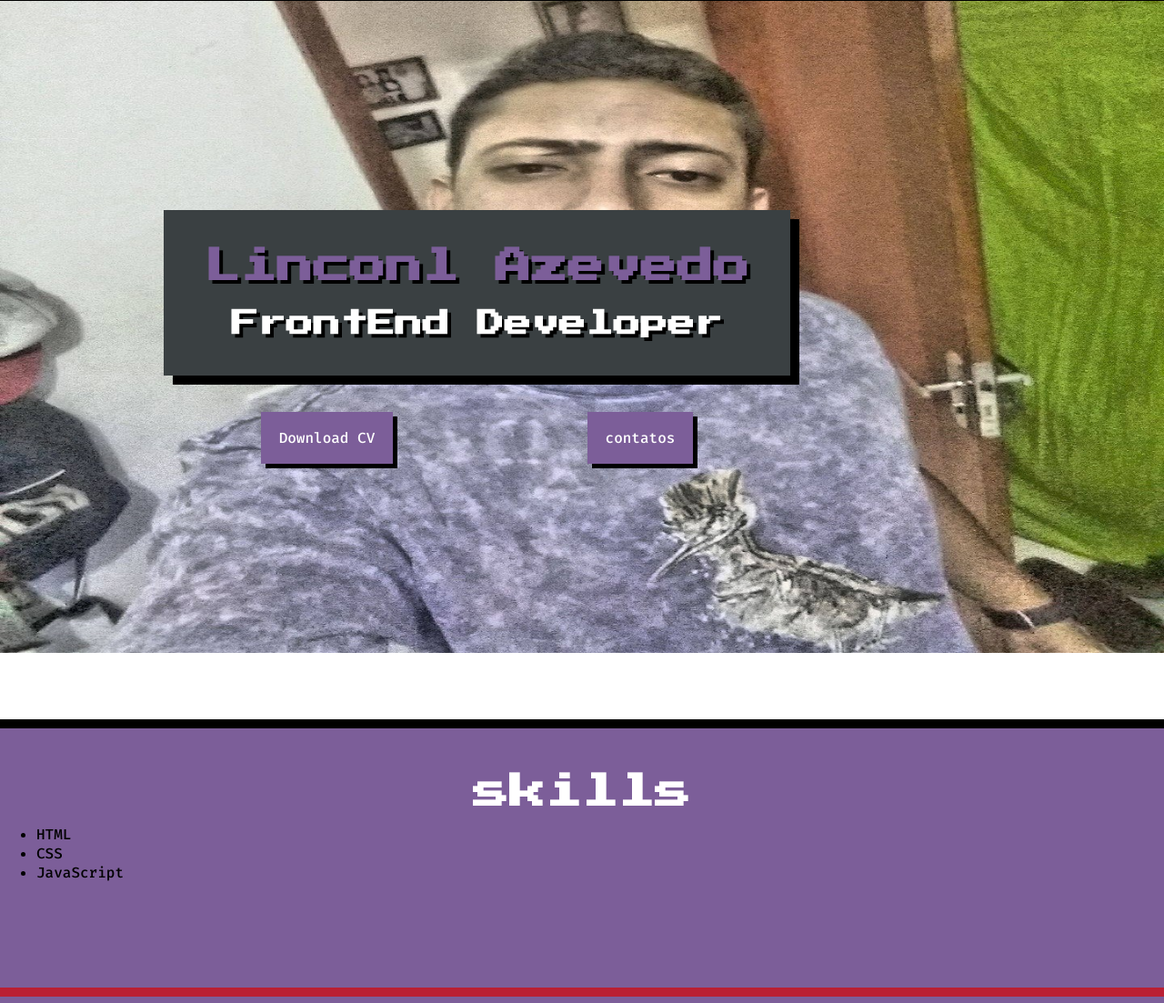
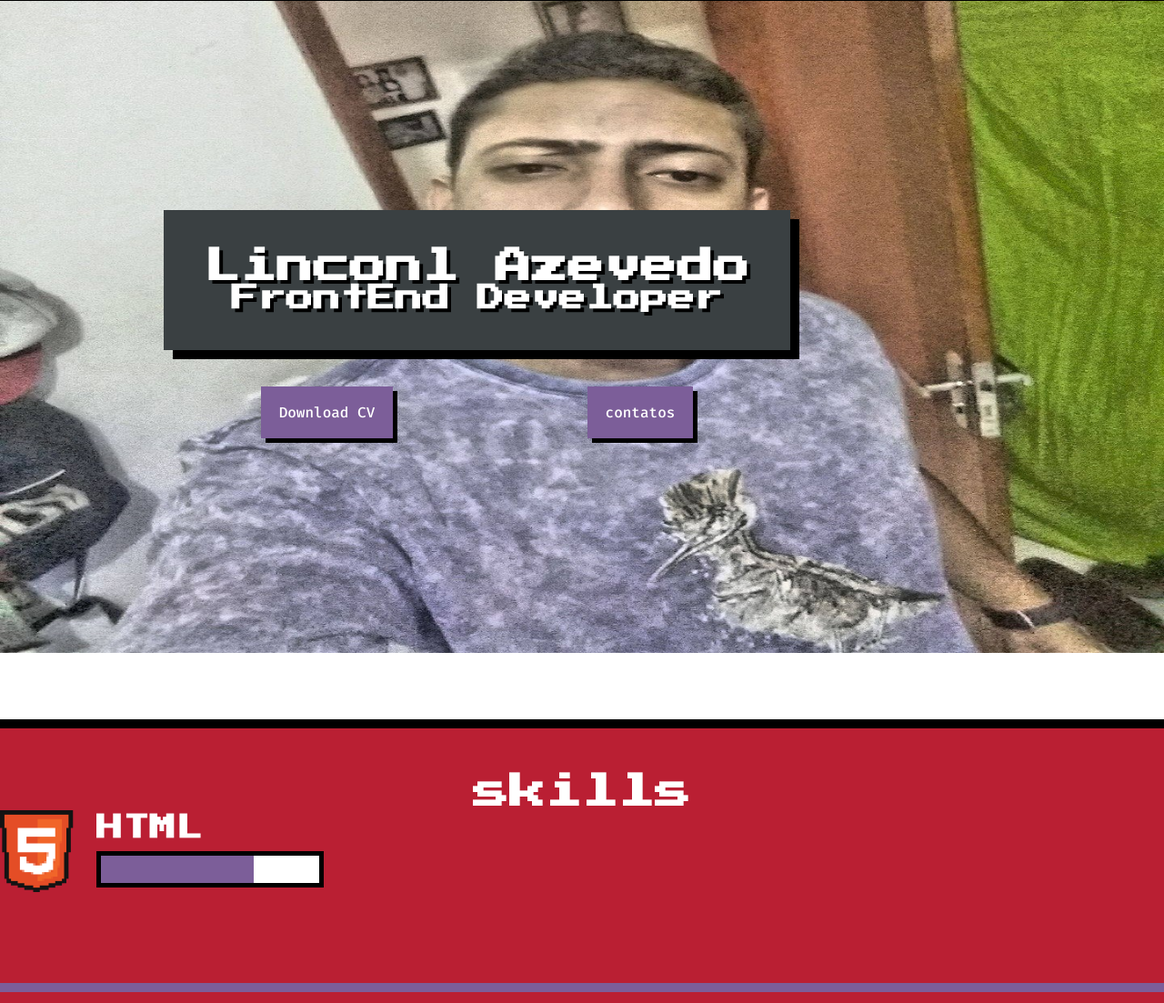
Before and after one commit to linconl-cmd/projeto-portifolio, a plain HTML site: page index.html in a window 1280 px wide. Shown: the part 89-1192 px from the top of the page at 91% size. Drawn offline with Linux system fonts and the light colour scheme.

Commit message:
change in title and change , index and prorgress bar

```diff
--- a/css/components/title.css
+++ b/css/components/main-title.css
@@ -1,12 +1,12 @@
-.title {
+.main-title {
     font-family: 'Press Start 2P', sans-serif, monospace;
     font-size: 40px;
-    color: #7C5E99;
+    color: #fff;
     text-shadow: 4px 4px 0px #000;
 }
 
 
-.title.-second {
+.main-title.-second {
     color: #fff;
     text-shadow: none;
     text-align: center;
--- /dev/null
+++ b/css/components/progress-bar.css
@@ -0,0 +1,17 @@
+.progress-bar{
+    box-sizing: border-box;
+    background-color: #fff;
+    border: 5px solid #000;
+    height: 40px;
+}
+/* Mozila */
+.progress-bar::-moz-progress-bar {
+    background-color:#7C5E99;
+}
+/* Chrome */
+::-webkit-progress-value {
+    background-color:#7C5E99;
+}
+progress::-webkit-progress-bar {
+    background-color:#fff
+}
--- a/css/components/section.css
+++ b/css/components/section.css
@@ -1,6 +1,6 @@
 .section {
-    background-color: #7C5E99;
+    background-color: #BA1F33;
     padding-top: 50px;
     padding-bottom: 100px;
-    border-bottom: 10px solid #BA1F33;
+   border-bottom: 10px solid #7c5e99;
 }
--- /dev/null
+++ b/css/components/skill-tec.css
@@ -0,0 +1,17 @@
+.skill-tec {
+    display: flex;
+    font-family: 'Press Start 2P', sans-serif;
+    font-size:25px ;
+    color:#fff ;
+}
+
+.skill-tec .icon {
+    margin-right: 25px;
+}
+
+
+.skill-tec .right {
+    display: flex;
+    flex-direction: column;
+    justify-content: space-around;
+}
--- a/index.html
+++ b/index.html
@@ -10,11 +10,13 @@
     <link rel="stylesheet" href="css/components/header.css">
     <link rel="stylesheet" href="css/components/banner.css">
     <link rel="stylesheet" href="css/components/section.css">
-    <link rel="stylesheet" href="css/components/title.css">
+    <link rel="stylesheet" href="css/components/main-title.css">
     <link rel="stylesheet" href="css/components/subtitle.css">
     <link rel="stylesheet" href="css/components/box.css">
     <link rel="stylesheet" href="css/components/button.css">
     <link rel="stylesheet" href="css/components/action.css">
+    <link rel="stylesheet" href="css/components/skill-tec.css">
+    <link rel="stylesheet" href="css/components/progress-bar.css">
     <link href="https://fonts.googleapis.com/css2?family=Fira+Code:wght@300;500&display=swap" rel="stylesheet">
     <link href="https://fonts.googleapis.com/css2?family=Press+Start+2P&display=swap" rel="stylesheet">
     <title>Portifólio</title>
@@ -34,7 +36,7 @@
     <section class="banner">
         <div class="wrapper">
             <div class="box">
-                <h2 class="title">Linconl Azevedo</h2>
+                <h2 class="main-title">Linconl Azevedo</h2>
                 <h3 class="subtitle">FrontEnd Developer</h3>
 
             </div>
@@ -46,14 +48,15 @@
         </div>
     </section>
     <section class="section">
-        <h2 class="title -second">skills</h2>
-        <div>
-            <ul>
-                <li>HTML</li>
-                <li>CSS</li>
-                <li>JavaScript</li>
-            </ul>
-        </div>
+        <h2 class="main-title -second">skills</h2>
+
+        <article class="skill-tec">
+            <img class="icon" src="assets/img/ico_html5.png" alt="">
+            <div class="right">
+                <h3 class=>HTML</h3>
+                <progress class="progress-bar" max="100" value="70">70%</progress>
+            </div>
+        </article>
     </section>
 
     <section class="section">
```
